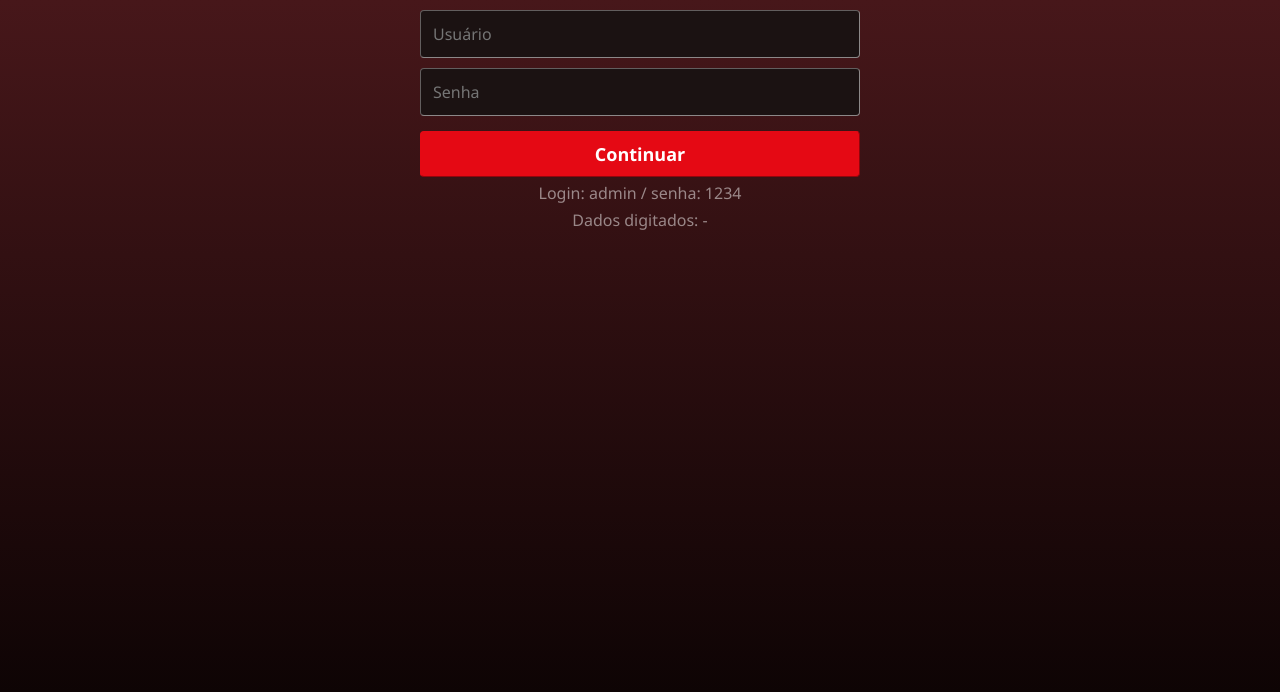
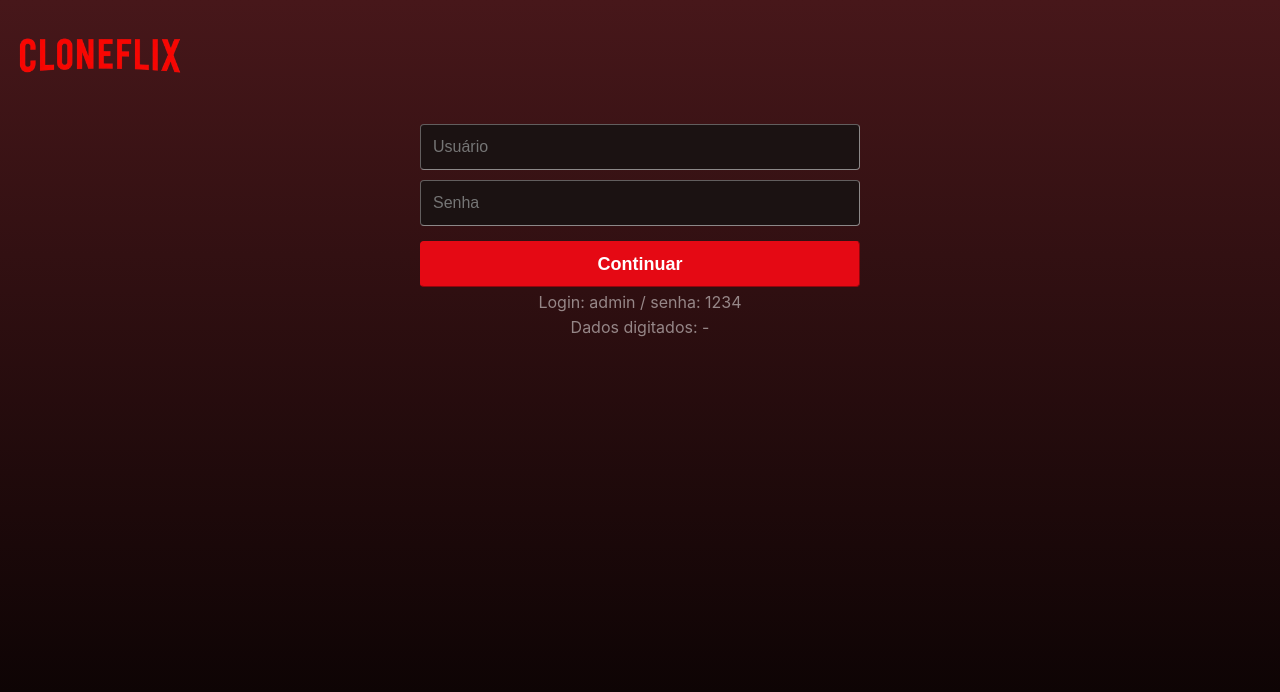
Before and after one commit to elionardosantos/serratec-react-p1, a React (Vite) app: page / in a window 1280 px wide. Shown: the top 692 px of the page. Built offline with nearby package versions, Linux system fonts and the light colour scheme.

Commit message:
implementa componentização com styled-components

```diff
--- a/src/App.jsx
+++ b/src/App.jsx
@@ -5,7 +5,6 @@ import { StyledInput } from './components/Input';
 import { StyledButton } from './components/Button';
 import { InfoMessage } from './components/InfoMessage';
 import { Title } from './components/Title';
-import { LoginForm } from './components/LoginForm';
 
 function App() {
 
@@ -52,56 +51,50 @@ function App() {
     }
   }, [count]);
 
-  // return (
-  //   <>
+  return (
+    <>
 
 
-  //     <header>
-  //       <div className={styles.header}>
-  //         <img src={logoImg} alt="Cloneflix Logo" />
-  //       </div>
-  //     </header>
-  //     <main>
-  //       <div className={styles.content}>
-  //         <Title children={ "Informe seus dados para entrar" } />
-  //         <InfoMessage children={ "Ou crie uma conta" } $secondaryColor />
+      <header>
+        <div className={styles.header}>
+          <img src={logoImg} alt="Cloneflix Logo" />
+        </div>
+      </header>
+      <main>
+        <div className={styles.content}>
+          <Title children={ "Informe seus dados para entrar" } />
+          <InfoMessage children={ "Ou crie uma conta" } $secondaryColor />
 
-  //         <div className={styles.form}>
+          <div className={styles.form}>
 
-  //           <StyledInput
-  //             validInput={validInput} type={"text"}
-  //             placeholder={"Usuário"} value={ username }
-  //             onChange={ () => { setUsername(event.target.value) }}
-  //           />
+            <StyledInput
+              validInput={validInput} type={"text"}
+              placeholder={"Usuário"} value={ username }
+              onChange={ () => { setUsername(event.target.value) }}
+            />
 
-  //           <StyledInput
-  //             validInput={validInput} type={"password"}
-  //             placeholder={"Senha"} value={ password }
-  //             onChange={ () => { setPassword(event.target.value) }}
-  //           />
+            <StyledInput
+              validInput={validInput} type={"password"}
+              placeholder={"Senha"} value={ password }
+              onChange={ () => { setPassword(event.target.value) }}
+            />
 
-  //           <InfoMessage
-  //             children={ loginMessage }
-  //           />
+            <InfoMessage
+              children={ loginMessage }
+            />
 
-  //           <StyledButton
-  //             children={ "Continuar" } onClick={() => { setCount(count + 1)}}
-  //           />
+            <StyledButton
+              children={ "Continuar" } onClick={() => { setCount(count + 1)}}
+            />
 
-  //           <InfoMessage
-  //             $secondaryColor $textCenter
-  //             children={ "Login: admin / senha: 1234" }
-  //           />
+            <InfoMessage
+              $secondaryColor $textCenter
+              children={ "Login: admin / senha: 1234" }
+            />
 
-  //         </div>
-  //       </div>
-  //     </main>
-  //   </>
-  // )
-
-  return (
-    <>
-      <LoginForm></LoginForm>
+          </div>
+        </div>
+      </main>
     </>
   )
 }
--- a/src/components/Header/index.jsx
+++ b/src/components/Header/index.jsx
@@ -0,0 +1,11 @@
+import { StyledHeader } from "./styles";
+import logoImg from "../../assets/cloneflix-logo.png";
+
+export const Header = () => {
+    return <StyledHeader>
+        <div>
+            <img src={logoImg} alt="Cloneflix Logo" />
+        </div>
+    </StyledHeader>
+
+};
--- a/src/components/Header/styles.js
+++ b/src/components/Header/styles.js
@@ -0,0 +1,12 @@
+import styled from "styled-components";
+
+export const StyledHeader = styled.header`
+    align-items: center;
+    padding: 10px;
+    width: 100%;
+    max-width: 1100px;
+
+    img {
+    max-width: 180px;
+    }
+`;
--- a/src/components/InfoMessage/styles.js
+++ b/src/components/InfoMessage/styles.js
@@ -5,6 +5,10 @@ export const InfoMessageDefault = styled.div`
 
     ${props => props.$primaryColor && `
         color: white;
+    `}
+
+    ${props => props.$successColor && `
+        color: green;
     `}
 
     ${props => props.$secondaryColor && `
--- a/src/components/LoginForm/index.jsx
+++ b/src/components/LoginForm/index.jsx
@@ -63,15 +63,18 @@ export const LoginForm = () => {
                 validInput={validInput} type={"text"}
                 placeholder={"Usuário"} value={ username }
                 onChange={ () => { setUsername(event.target.value) }}
+                id={"username"}
             />
 
             <StyledInput
                 validInput={validInput} type={"password"}
                 placeholder={"Senha"} value={ password }
                 onChange={ () => { setPassword(event.target.value) }}
+                id={"password"}
             />
 
             <InfoMessage
+                $successColor={loginSuccess}
                 children={ loginMessage }
             />
 
--- /dev/null
+++ b/src/css/globalStyle.js
@@ -0,0 +1,21 @@
+import { createGlobalStyle } from "styled-components";
+
+export const GlobalStyle = createGlobalStyle`
+  * {
+    margin: 0;
+    padding: 0;
+    box-sizing: border-box;
+    color: white;
+  }
+
+  html, body {
+    background: #47171A;
+    background: linear-gradient(180deg, rgba(71, 23, 26, 1) 0%, rgba(5, 1, 1) 100%);
+    font-family: -apple-system, BlinkMacSystemFont, 'Segoe UI', Roboto;
+  }
+
+  #root {
+    width: 100%;
+    min-height: 100vh;
+  }
+`;
--- a/src/main.jsx
+++ b/src/main.jsx
@@ -1,9 +1,9 @@
 import { StrictMode } from 'react'
 import { createRoot } from 'react-dom/client'
-import App from './App.jsx'
+import Login from './pages/Login'
 
 createRoot(document.getElementById('root')).render(
   <StrictMode>
-    <App />
-  </StrictMode>,
+    <Login />
+  </StrictMode>
 )
--- /dev/null
+++ b/src/pages/Login/index.jsx
@@ -0,0 +1,17 @@
+import { LoginForm } from "../../components/LoginForm";
+import { Header } from "../../components/Header";
+import { GlobalStyle } from "../../css/globalStyle";
+
+function Login() {
+
+  return (
+    <>
+        <GlobalStyle />
+        <Header></Header>
+        <LoginForm></LoginForm>
+    </>
+  )
+
+}
+
+export default Login
--- /dev/null
+++ b/src/pages/Login/styles.js
@@ -0,0 +1,12 @@
+import styled from "styled-components";
+
+export const StyledLogin = styled.div`
+  margin: 0px;
+  padding: 0px;
+  min-height: 100vh;
+  width: 100%;
+  height: 100%;
+  background: #47171A;
+  background: linear-gradient(180deg,rgba(71, 23, 26, 1) 0%, rgba(5, 1, 1, 1) 100%);
+  color: white;
+`;
```
